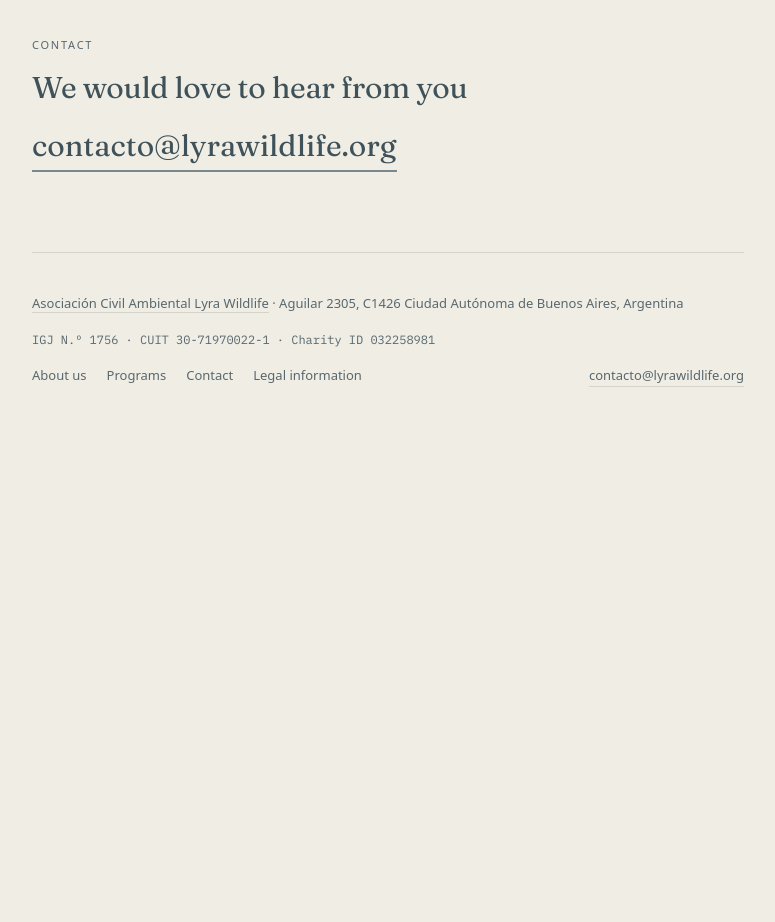
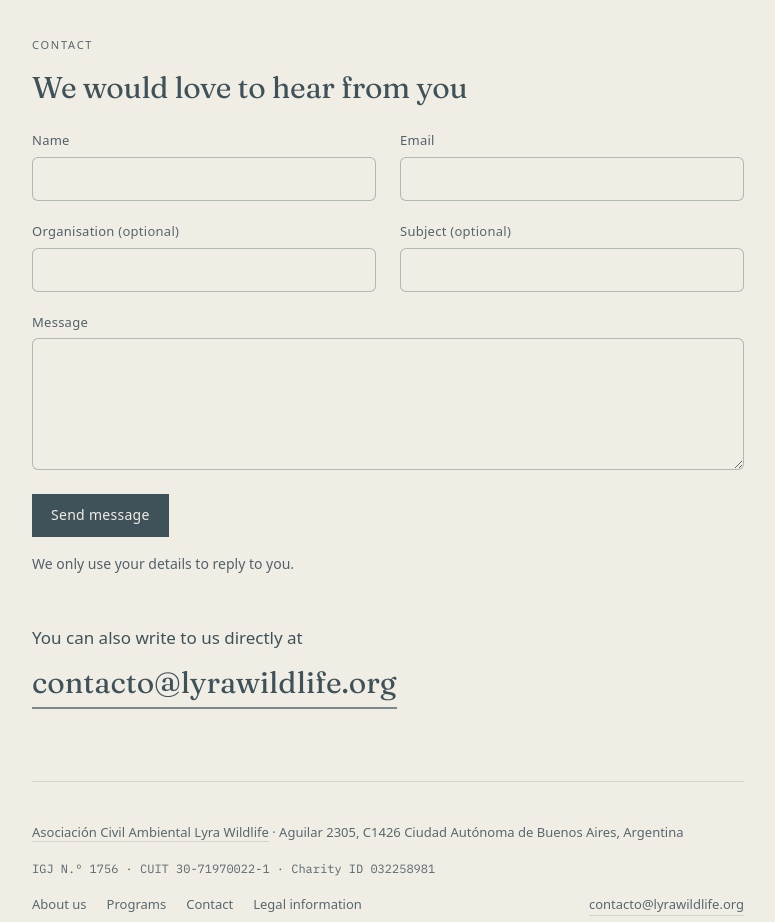
Before and after one commit to lyrawildlife/lyrawildlife.org, a plain HTML site: page sitio/mirada-natural/index.html in a window 1280 px wide. Shown: the part 4980-5902 px from the top of the page, without its empty margins (252-1027 px from the left). Before the commit the page ends 5431 px from the top, so only its background shows below. Drawn offline with Linux system fonts and the light colour scheme; a web font is replaced by a local one.

Commit message:
Contacto: organización y asunto opcionales, y el mismo formulario en la página de Mirada Natural
El asunto del aviso suma el asunto escrito, si lo hay. El de Mirada Natural es un
formulario aparte (contacto-mirada-natural) para distinguir de dónde llega cada consulta.

Co-Authored-By: Claude Opus 5.5 <noreply@anthropic.com>
Claude-Session: https://claude.ai/code/session_01N2UifehC87cNA9v8VXqn2d

```diff
--- a/sitio/estilos.css
+++ b/sitio/estilos.css
@@ -545,6 +545,7 @@ section.volver{border-top:0;padding-top:calc(var(--u)*4)}
    faltantes, el marco de cada campo incompleto se pone rojo (sitio.js, bloque 6). */
 :root{--error:#B3261E}
 .formulario [hidden]{display:none !important}
+.formulario .opcional{color:var(--texto-terc)}
 .formulario .req{color:var(--terracota);font-weight:500}
 .via-correo{margin-top:calc(var(--u)*6)}   /* correo visible debajo del formulario de contacto */
 .via-correo p{margin-bottom:calc(var(--u)*1)}
--- a/sitio/mirada-natural/index.html
+++ b/sitio/mirada-natural/index.html
@@ -318,7 +318,51 @@
     <h2 class="es">Nos encantaría saber de vos</h2>
     <h2 class="en">We would love to hear from you</h2>
 
-    <p><a class="mail" href="mailto:contacto@lyrawildlife.org">contacto@lyrawildlife.org</a></p>
+    <!-- Formulario de contacto de Mirada Natural (Netlify Forms, nombre "contacto-mirada-natural"; es el mismo
+         del inicio). El aviso llega a contacto@lyrawildlife.org con el asunto "Mirada Natural · Consulta de
+         <nombre>: <asunto>", y "Responder" va a quien escribió. -->
+    <form class="formulario" name="contacto-mirada-natural" method="POST" action="/gracias/" data-netlify="true" netlify-honeypot="bot-field" data-asunto="Mirada Natural · Consulta de {nombre}: {asunto}" novalidate>
+      <input type="hidden" name="form-name" value="contacto-mirada-natural">
+      <input type="hidden" name="subject" data-remove-prefix value="Mirada Natural · Consulta desde la web">
+      <p class="oculto"><label>No completar: <input name="bot-field"></label></p>
+
+      <div class="campos">
+        <label>
+          <span class="es">Nombre</span><span class="en">Name</span>
+          <input type="text" name="nombre" required autocomplete="name">
+        </label>
+        <label>
+          <span class="es">Correo electrónico</span><span class="en">Email</span>
+          <input type="email" name="email" required autocomplete="email">
+        </label>
+        <label>
+          <span class="es">Organización <span class="opcional">(opcional)</span></span><span class="en">Organisation <span class="opcional">(optional)</span></span>
+          <input type="text" name="organizacion" autocomplete="organization">
+        </label>
+        <label>
+          <span class="es">Asunto <span class="opcional">(opcional)</span></span><span class="en">Subject <span class="opcional">(optional)</span></span>
+          <input type="text" name="asunto">
+        </label>
+        <label class="ancho">
+          <span class="es">Mensaje</span><span class="en">Message</span>
+          <textarea name="mensaje" rows="5" required></textarea>
+        </label>
+      </div>
+
+      <p class="aviso-error" role="alert" hidden><span class="es">Faltan datos: completá los campos marcados en rojo.</span><span class="en">Some details are missing: please complete the fields marked in red.</span></p>
+
+      <div class="acciones">
+        <button type="submit" class="btn primario es">Enviar mensaje</button>
+        <button type="submit" class="btn primario en">Send message</button>
+      </div>
+      <p class="pie-form"><span class="es">Usamos tus datos solo para responderte.</span><span class="en">We only use your details to reply to you.</span></p>
+    </form>
+
+    <div class="via-correo">
+      <p class="es">También podés escribirnos directamente a</p>
+      <p class="en">You can also write to us directly at</p>
+      <p><a class="mail" href="mailto:contacto@lyrawildlife.org">contacto@lyrawildlife.org</a></p>
+    </div>
   </section>
 
 </main>
--- a/sitio/sitio.js
+++ b/sitio/sitio.js
@@ -99,7 +99,8 @@ var FORMULARIOS = {
         }
         return '';
       });
-      campo.value = asunto.replace(/\s+/g, ' ').trim();
+      // Si un campo opcional quedó vacío, se borra el separador que queda colgando al final (": ", " · ").
+      campo.value = asunto.replace(/\s+/g, ' ').trim().replace(/[\s:·|-]+$/, '');
     });
   });
 })();
```
Also changed, not shown: sitio/index.html (+10 -2 lines), 1 other file.
